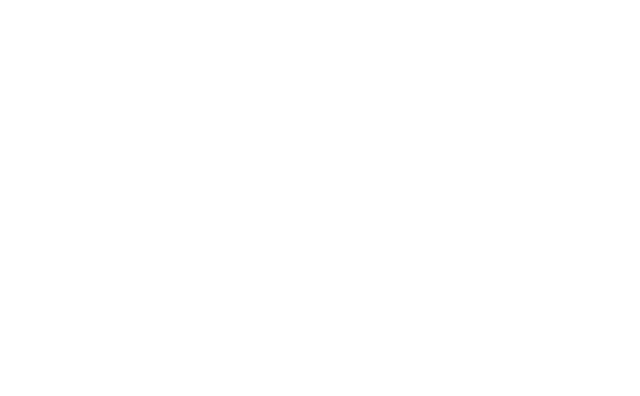
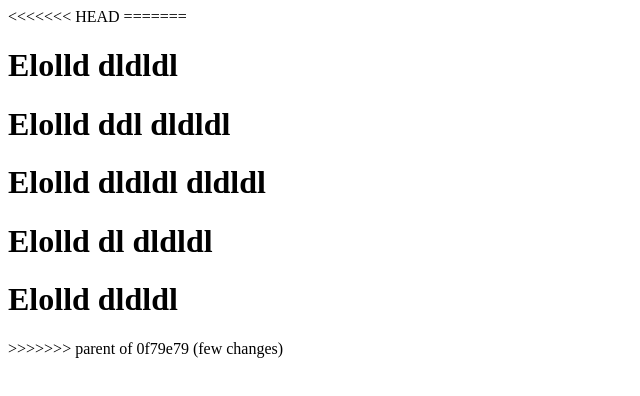
Before and after one commit to sajidali490/gitrestore-commands, a plain HTML site: page 2nd file.html in a window 1280 px wide. Shown: the whole page, without its empty margins (0-640 px from the left). Drawn offline with Linux system fonts and the light colour scheme.

Commit message:
revert data

```diff
--- a/2nd file.html
+++ b/2nd file.html
@@ -6,6 +6,14 @@
     <title>Document</title>
 </head>
 <body>
+<<<<<<< HEAD
 
+=======
+    <h1>  Elolld dldldl</h1>
+    <h1>  Elolld ddl dldldl</h1>
+    <h1>  Elolld dldldl dldldl</h1>
+    <h1>  Elolld dl dldldl</h1>
+    <h1>  Elolld dldldl</h1>
+>>>>>>> parent of 0f79e79 (few changes)
 </body>
 </html>
```
